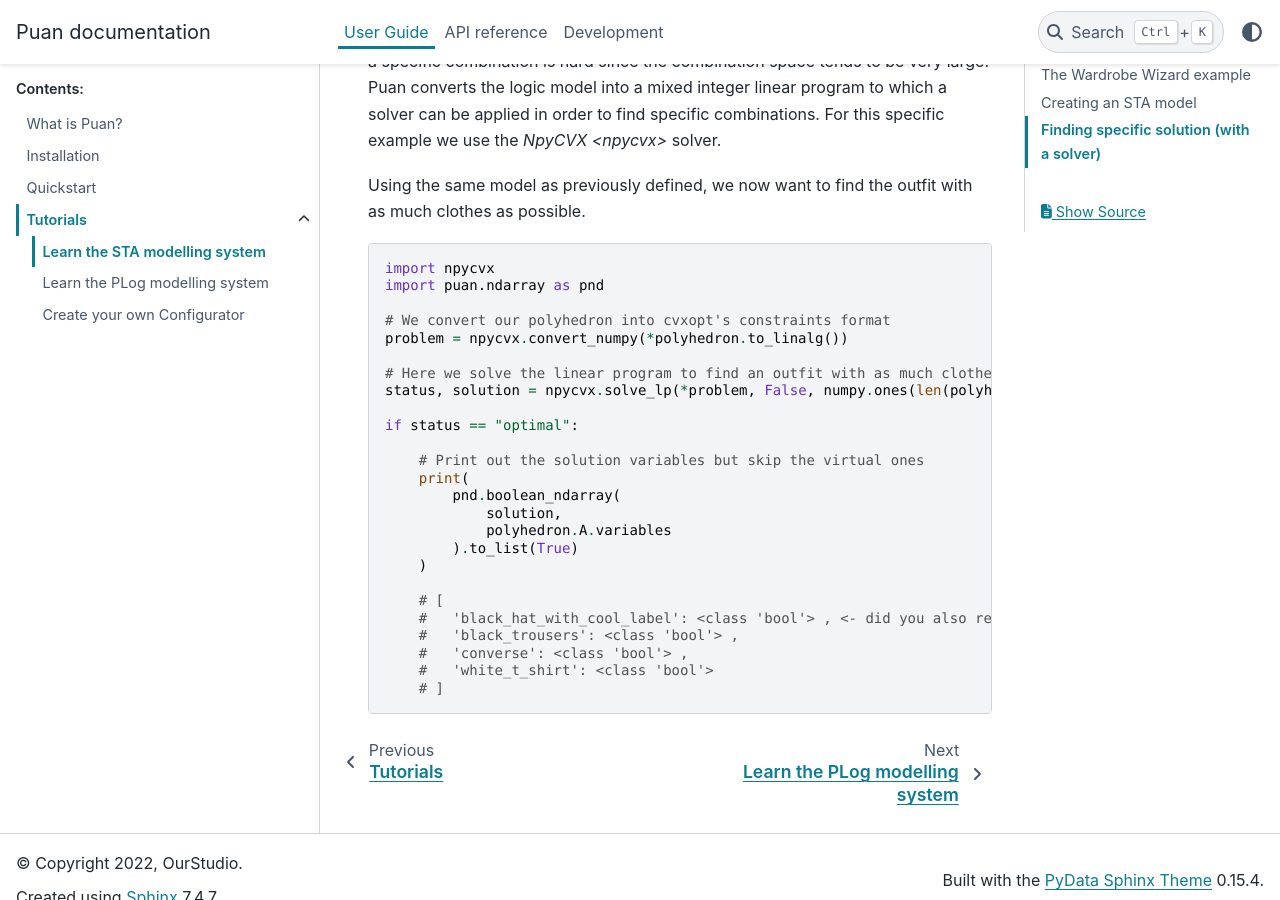
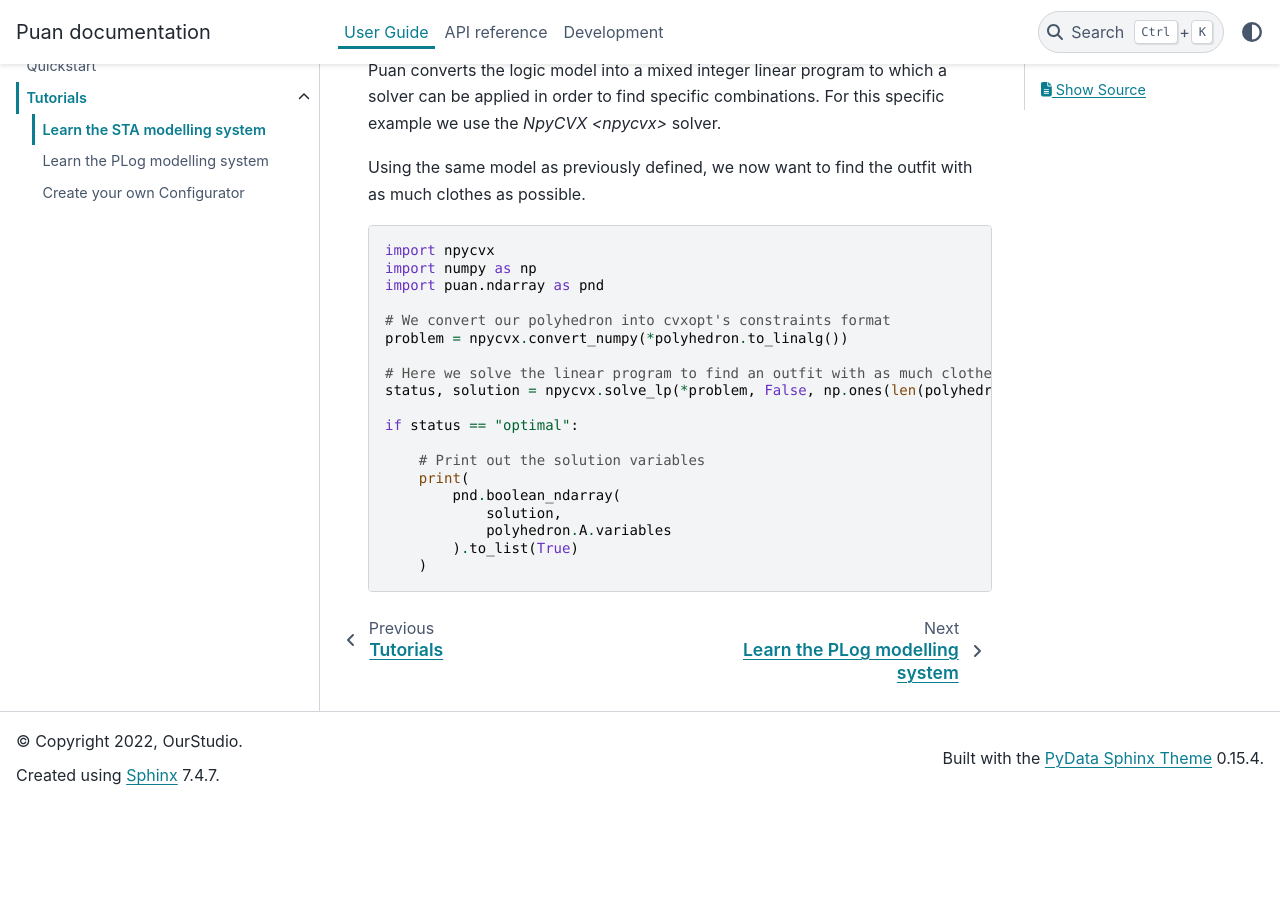
Before and after one commit to ourstudio-se/puan-python, a Sphinx documentation site: the page built from docs/source/guide/tutorials/sta-model.rst, in a window 1280 px wide and 900 px high, scrolled down 8022 px. Built offline with Sphinx 7.4.7 and the PyData theme 0.15.4, drawn with Linux system fonts in a browser that asks for light colours; after the commit the page ends 8826 px from its top, so only the background shows below that; some of the changed text lies outside the part shown.

Commit message:
STA fixed supporting new plog Docs for STA fixed

```diff
--- a/docs/source/guide/tutorials/sta-model.rst
+++ b/docs/source/guide/tutorials/sta-model.rst
@@ -77,7 +77,7 @@ Based on those rules we will create an :ref:`STA model <puan.logic.sta>`. First
             "category": {
                 "id": "bottoms"
             }
-        }
+        },
         {
             "id": "top",
             "name": "Top",
@@ -409,27 +408,21 @@ Using the same model as previously defined, we now want to find the outfit with
 .. code:: python
 
     import npycvx
+    import numpy as np
     import puan.ndarray as pnd
 
     # We convert our polyhedron into cvxopt's constraints format
     problem = npycvx.convert_numpy(*polyhedron.to_linalg())
 
     # Here we solve the linear program to find an outfit with as much clothes as possible (maximizing positive one-vector)
-    status, solution = npycvx.solve_lp(*problem, False, numpy.ones(len(polyhedron.A.variables)))
+    status, solution = npycvx.solve_lp(*problem, False, np.ones(len(polyhedron.A.variables)))
 
     if status == "optimal":
 
-        # Print out the solution variables but skip the virtual ones
+        # Print out the solution variables
         print(
             pnd.boolean_ndarray(
                 solution,
                 polyhedron.A.variables
             ).to_list(True)
         )
-
-        # [
-        #   'black_hat_with_cool_label': <class 'bool'> , <- did you also read "class cool" 8) ?
-        #   'black_trousers': <class 'bool'> ,
-        #   'converse': <class 'bool'> ,
-        #   'white_t_shirt': <class 'bool'>
-        # ]
```
Also changed, not shown: other parts of docs/source/guide/tutorials/sta-model.rst (+2 -3 lines), 2 other files.
